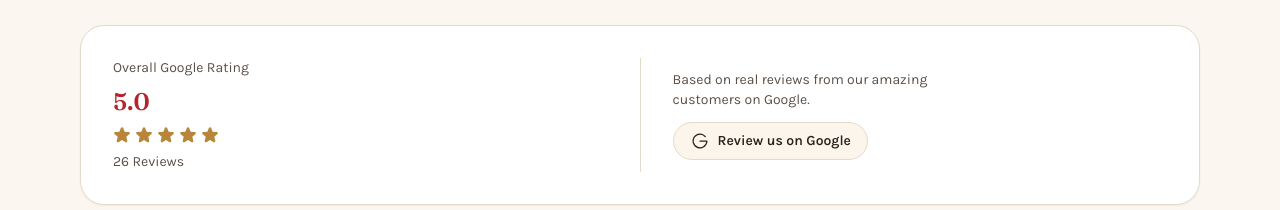
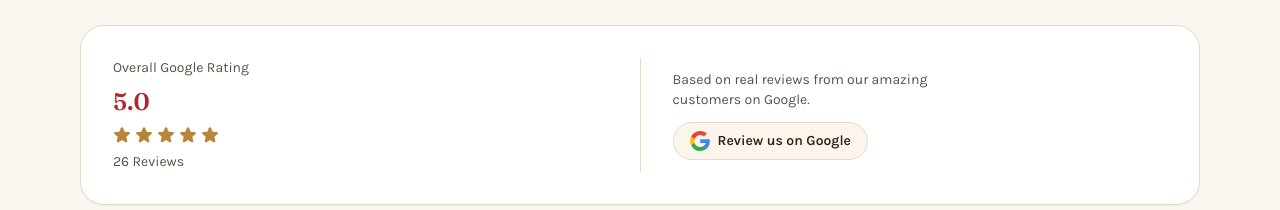
Before and after one commit to volharahulia/lana-food, a Next.js app: page /reviews in a window 1280 px wide. Shown: the part 343-553 px from the top of the page. Built offline with nearby package versions, Linux system fonts and the light colour scheme.

Commit message:
Google review btton fixed

```diff
--- /dev/null
+++ b/app/reviews/_components/GoogleLogoIcon.tsx
@@ -0,0 +1,40 @@
+type GoogleLogoIconProps = {
+  size?: number;
+  className?: string;
+};
+
+// Google's real multicolor "G" brand mark. Phosphor's GoogleLogo icon is a
+// generic monochrome glyph (renders in currentColor, not Google's actual
+// brand colors) and the project has no other Google asset, so this is the
+// one place that mark is defined — every Google CTA on the Reviews page
+// (RatingSummary's badge, GoogleReviewsCta's circular icon) imports this
+// instead of duplicating the SVG or falling back to a plain "G".
+export default function GoogleLogoIcon({ size = 20, className = "" }: GoogleLogoIconProps) {
+  return (
+    <svg
+      viewBox="0 0 24 24"
+      width={size}
+      height={size}
+      className={className}
+      aria-hidden="true"
+      role="img"
+    >
+      <path
+        fill="#4285F4"
+        d="M23.766 12.276c0-.818-.074-1.606-.21-2.364H12.24v4.474h6.482a5.54 5.54 0 0 1-2.402 3.632v3.017h3.887c2.276-2.096 3.559-5.176 3.559-8.759z"
+      />
+      <path
+        fill="#34A853"
+        d="M12.24 24c3.24 0 5.956-1.075 7.942-2.907l-3.887-3.017c-1.076.72-2.45 1.147-4.055 1.147-3.12 0-5.762-2.107-6.705-4.938H1.52v3.113A11.997 11.997 0 0 0 12.24 24z"
+      />
+      <path
+        fill="#FBBC05"
+        d="M5.535 14.285a7.197 7.197 0 0 1 0-4.57V6.602H1.52a11.998 11.998 0 0 0 0 10.796l4.015-3.113z"
+      />
+      <path
+        fill="#EA4335"
+        d="M12.24 4.773c1.763 0 3.346.606 4.591 1.796l3.445-3.445C18.192 1.19 15.477 0 12.24 0 7.577 0 3.548 2.688 1.52 6.602l4.015 3.113c.943-2.831 3.586-4.942 6.705-4.942z"
+      />
+    </svg>
+  );
+}
--- a/app/reviews/_components/GoogleReviewsCta.tsx
+++ b/app/reviews/_components/GoogleReviewsCta.tsx
@@ -1,4 +1,4 @@
-import { GoogleLogo, Export, Star } from "@phosphor-icons/react/ssr";
+import { Star } from "@phosphor-icons/react/ssr";
 import Button from "../../_components/ui/Button";
 import ImagePlaceholder from "../../_components/ui/ImagePlaceholder";
 import Section from "../../_components/ui/Section";
@@ -6,6 +6,7 @@
 import { googleReviewsUrl, googleWriteReviewUrl } from "../../_data/reviews";
 import { googleCtaLabels, googleReviewsCta } from "../_data/reviewsConfig";
 import { resolveImage } from "../_data/reviewsImages";
+import GoogleLogoIcon from "./GoogleLogoIcon";
 
 // Section — More Reviews on Google CTA. A horizontal bordered cream Surface
 // (identity/message left, actions center, photo right) — distinct in shape
@@ -28,7 +29,7 @@
       >
         <div className="flex items-start gap-4 laptop:flex-1">
           <span className="flex h-12 w-12 shrink-0 items-center justify-center rounded-full bg-surface-white text-ink-900 shadow-xs">
-            <GoogleLogo size={26} aria-hidden />
+            <GoogleLogoIcon size={26} />
           </span>
           <div className="flex flex-col gap-2">
             <h2 className="font-display text-xl font-medium text-ink-900 laptop:text-2xl">
@@ -42,12 +43,10 @@
           {googleReviewsUrl ? (
             <Button href={googleReviewsUrl} target="_blank" rel="noopener noreferrer" size="md">
               {googleCtaLabels.readMore}
-              <Export size={16} aria-hidden />
             </Button>
           ) : (
             <Button type="button" disabled size="md">
               {googleCtaLabels.readMore}
-              <Export size={16} aria-hidden />
             </Button>
           )}
           {googleWriteReviewUrl ? (
--- a/app/reviews/_components/RatingSummary.tsx
+++ b/app/reviews/_components/RatingSummary.tsx
@@ -1,15 +1,18 @@
-import { Star, GoogleLogo } from "@phosphor-icons/react/ssr";
+import Link from "next/link";
+import { Star } from "@phosphor-icons/react/ssr";
 import Section from "../../_components/ui/Section";
 import Surface from "../../_components/ui/Surface";
-import { googleRating, googleReviewCount } from "../../_data/reviews";
+import { googleRating, googleReviewCount, googleWriteReviewUrl } from "../../_data/reviews";
 import { ratingSummaryContent } from "../_data/reviewsConfig";
+import GoogleLogoIcon from "./GoogleLogoIcon";
 
 // Section 2 — Google Rating Summary. A rating summary only: overall rating,
-// stars, review count, and Google context — no action buttons here (per
-// explicit project correction: the "Read More Reviews on Google" / "Leave a
-// Review" actions live only in the dedicated GoogleReviewsCta section below
-// the grid). Rating value/count come from the centralized Reviews data
-// source (app/_data/reviews.ts) and use its bracketed-placeholder convention
+// stars, review count, and Google context — the only action here is the
+// "Review us on Google" badge, which prompts the same write-a-review action
+// as GoogleReviewsCta's "Leave a Review" button below, so it reuses that
+// same googleWriteReviewUrl destination rather than a second URL. Rating
+// value/count come from the centralized Reviews data source
+// (app/_data/reviews.ts) and use its bracketed-placeholder convention
 // ("[Google Rating]"/"[Review Count]") when not configured yet.
 export default function RatingSummary() {
   const filledStars = googleRating != null ? Math.round(googleRating) : 5;
@@ -37,10 +40,27 @@
 
         <div className="flex flex-col items-start gap-3 pt-5 tablet:flex-1 tablet:items-start tablet:pt-0 tablet:pl-8">
           <p className="max-w-xs font-body text-sm text-ink-700">{ratingSummaryContent.caption}</p>
-          <span className="inline-flex items-center gap-2 rounded-full border border-border-hairline bg-cream-300 px-4 py-2 font-body text-sm font-semibold text-ink-900">
-            <GoogleLogo size={20} aria-hidden />
-            {ratingSummaryContent.googleBadgeLabel}
-          </span>
+          {googleWriteReviewUrl ? (
+            <Link
+              href={googleWriteReviewUrl}
+              target="_blank"
+              rel="noopener noreferrer"
+              className="inline-flex items-center gap-2 rounded-full border border-border-hairline bg-cream-300 px-4 py-2 font-body text-sm font-semibold text-ink-900 transition-colors duration-150 hover:bg-cream-500"
+            >
+              <GoogleLogoIcon size={20} />
+              {ratingSummaryContent.googleBadgeLabel}
+            </Link>
+          ) : (
+            // No real Google write-review URL configured yet — render the
+            // same badge, inert, rather than a dead/fake link.
+            <span
+              aria-disabled="true"
+              className="inline-flex items-center gap-2 rounded-full border border-border-hairline bg-cream-300 px-4 py-2 font-body text-sm font-semibold text-ink-900 opacity-60"
+            >
+              <GoogleLogoIcon size={20} />
+              {ratingSummaryContent.googleBadgeLabel}
+            </span>
+          )}
         </div>
       </Surface>
     </Section>
```
Also changed, not shown: public/images/menu/borscht.JPG (deleted), 1 other file (tests, documents, lock files or other folders).
